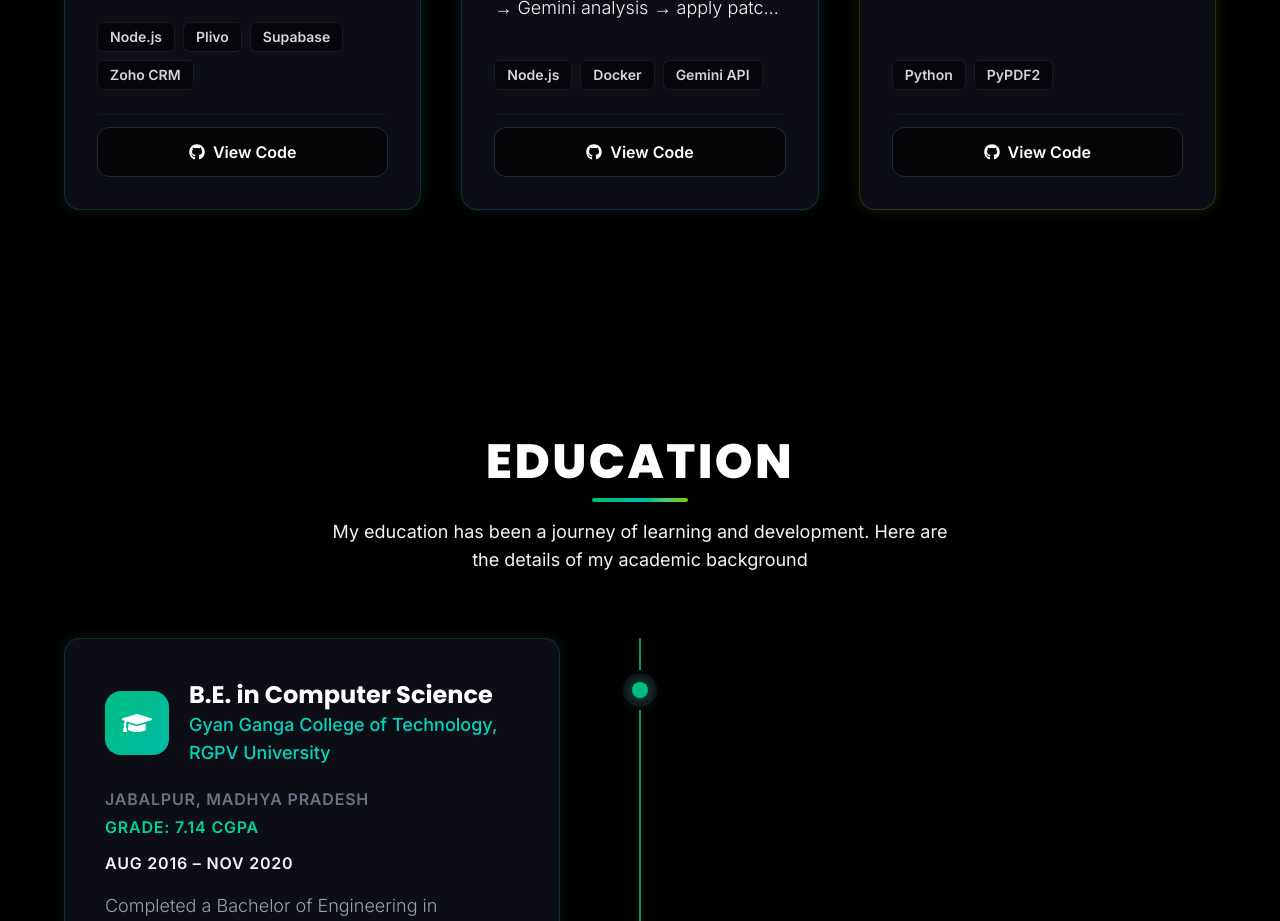
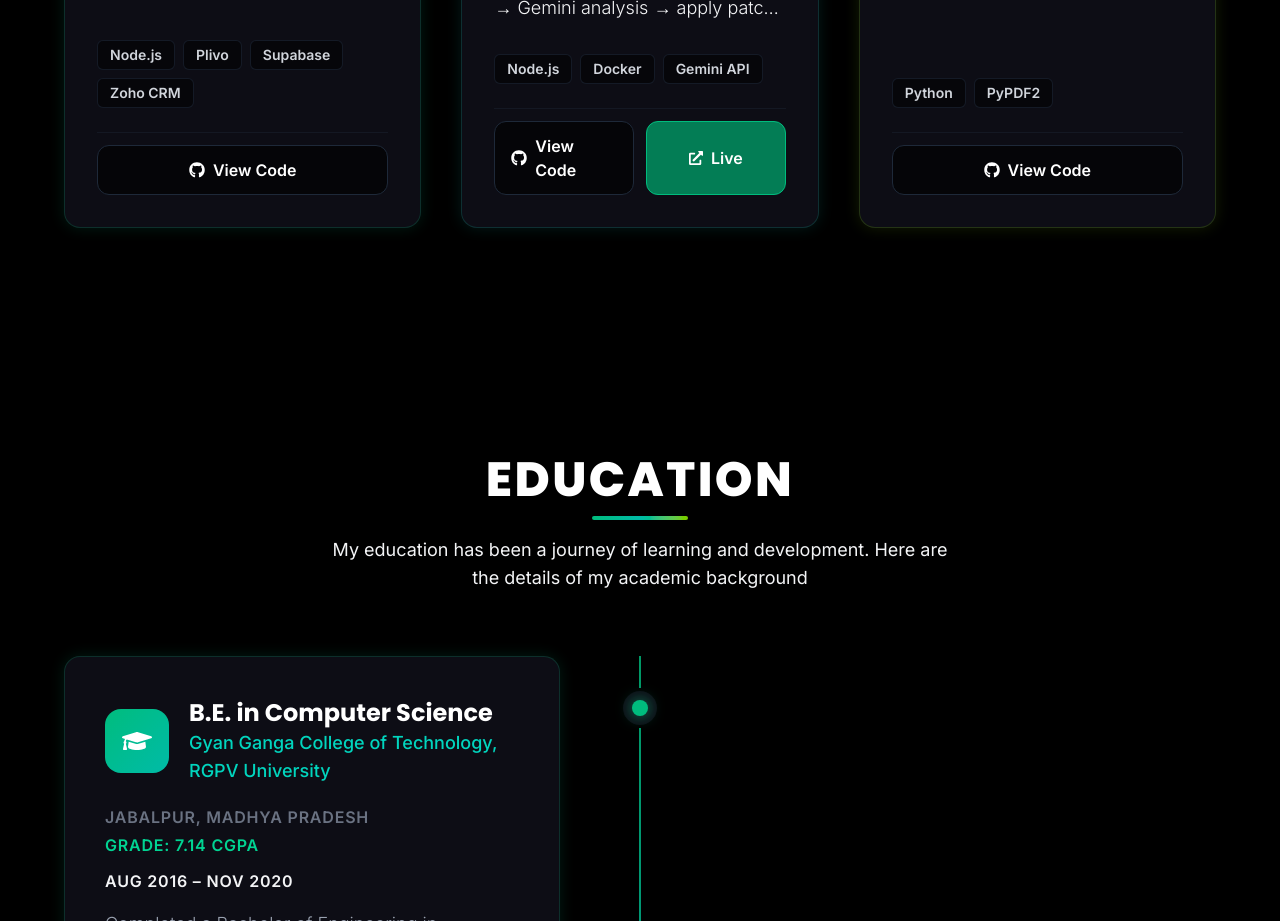
Before and after one commit to Kaushikrudra/Kaushikrudra, a React (Vite) app: page / in a window 1280 px wide. Shown: the part 7060-7981 px from the top of the page. Built offline with nearby package versions, Linux system fonts and the light colour scheme.

Commit message:
feat: add live link to autonomous coding agent project card

```diff
--- a/src/data/portfolio.ts
+++ b/src/data/portfolio.ts
@@ -256,6 +256,7 @@ export const projectGroups: ProjectGroup[] = [
         description: 'Docker-sandboxed DevOps agent with a self-healing loop (run tests → Gemini analysis → apply patch → retest), an SSE live dashboard, and a multi-language AI code-generation playground with rollback support.',
         tags: ['Node.js', 'Docker', 'Gemini API'],
         githubUrl: 'https://github.com/Kaushikrudra/autonomous-coding-agent',
+        liveUrl: 'https://autonomous-coding-agent.onrender.com/',
         image: '/Autonomouscoding%20agent%20banner.webp'
       },
       {
```
